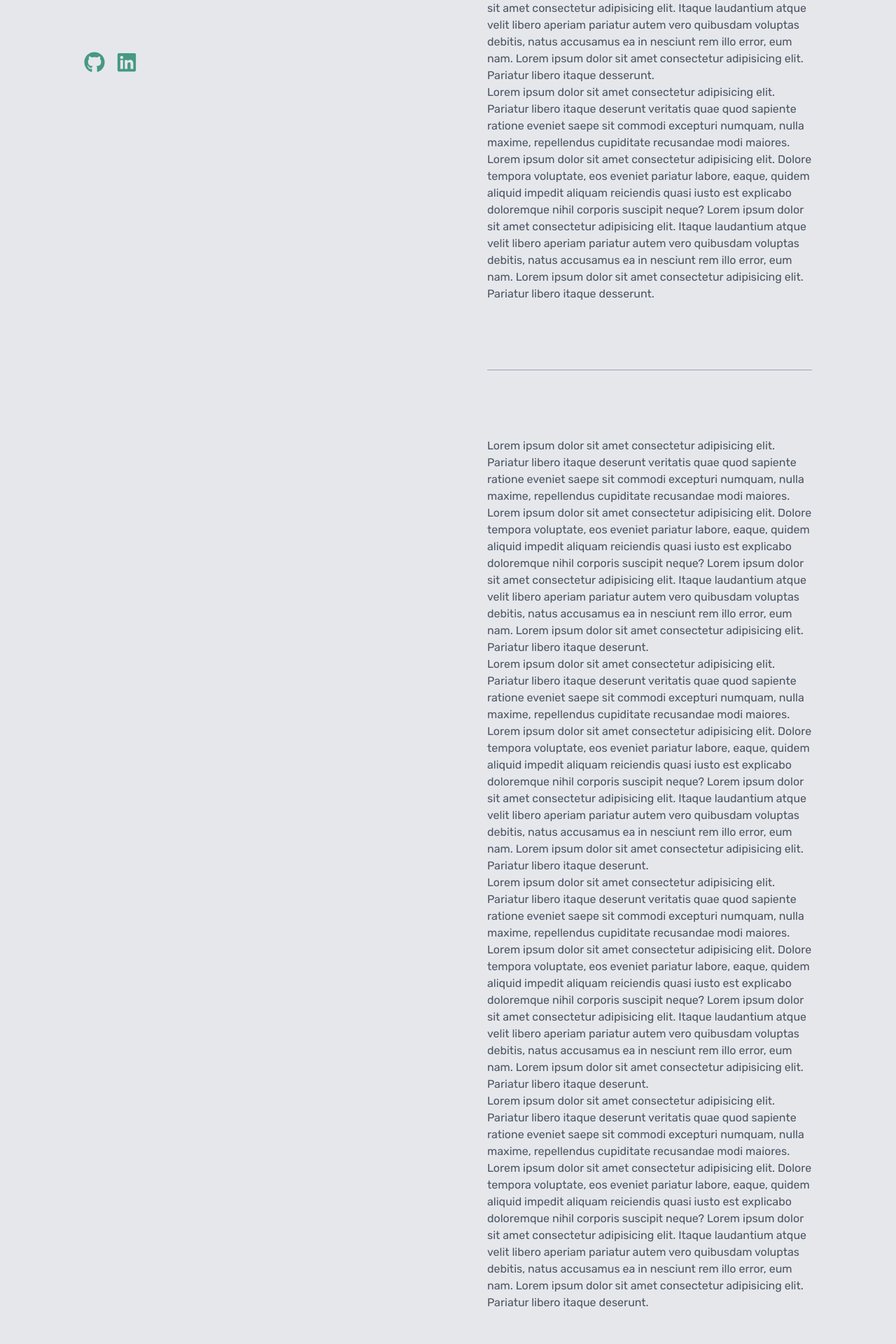
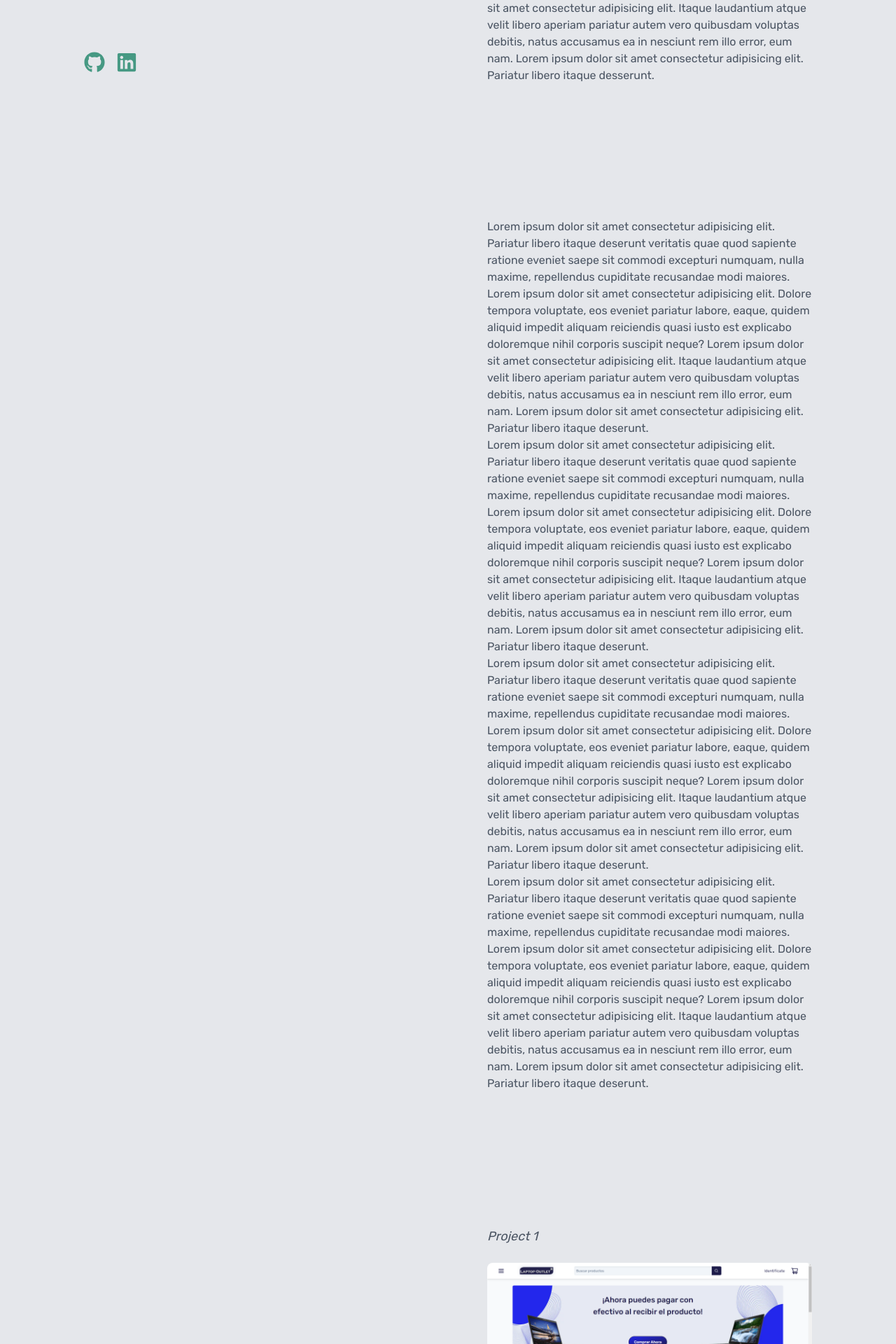
Before and after one commit to SelvinM/portfolio-website, a Next.js app: page / in a window 1280 px wide. Shown: the part 600-2520 px from the top of the page at 70% size. Built offline with nearby package versions, Linux system fonts and the light colour scheme.

Commit message:
solve issue with active section state on load

```diff
--- a/src/app/page.tsx
+++ b/src/app/page.tsx
@@ -1,8 +1,36 @@
-import Image from "next/image";
+import ProjectCard from "@/components/ProjectCard";
+
+const projects = [
+  {
+    title: "Project 1",
+    description:
+      "Lorem ipsum dolor sit amet consectetur adipisicing elit. Pariatur libero itaque deserunt veritatis quae quod sapiente ratione eveniet saepe sit commodi excepturi numquam, nulla maxime, repellendus cupiditate recusandae modi maiores. Lorem ipsum dolor sit amet consectetur adipisicing elit. Dolore tempora voluptate, eos eveniet pariatur labore, eaque, quidem aliquid impedit aliquam reiciendis quasi iusto est explicabo doloremque nihil corporis suscipit neque? Lorem ipsum dolor sit amet consectetur adipisicing elit. Itaque laudantium atque velit libero aperiam pariatur autem vero quibusdam voluptas debitis, natus accusamus ea in nesciunt rem illo error, eum nam. Lorem ipsum dolor sit amet consectetur adipisicing elit. Pariatur libero itaque desserunt.",
+    image: "/ecommerce.png",
+    website: "https://laptopoutlet.hn",
+    repo: "https://github.com/example",
+  },
+  {
+    title: "Project 2",
+    description:
+      "Lorem ipsum dolor sit amet consectetur adipisicing elit. Pariatur libero itaque deserunt veritatis quae quod sapiente ratione eveniet saepe sit commodi excepturi numquam, nulla maxime, repellendus cupiditate recusandae modi maiores. Lorem ipsum dolor sit amet consectetur adipisicing elit. Dolore tempora voluptate, eos eveniet pariatur labore, eaque, quidem aliquid impedit aliquam reiciendis quasi iusto est explicabo doloremque nihil corporis suscipit neque? Lorem ipsum dolor sit amet consectetur adipisicing elit. Itaque laudantium atque velit libero aperiam pariatur autem vero quibusdam voluptas debitis, natus accusamus ea in nesciunt rem illo error, eum nam. Lorem ipsum dolor sit amet consectetur adipisicing elit. Pariatur libero itaque desserunt.",
+    image: "/ecommerce.png",
+    website: "https://laptopoutlet.hn",
+    repo: "https://github.com/example",
+  },
+  {
+    title: "Project 3",
+    description:
+      "Lorem ipsum dolor sit amet consectetur adipisicing elit. Pariatur libero itaque deserunt veritatis quae quod sapiente ratione eveniet saepe sit commodi excepturi numquam, nulla maxime, repellendus cupiditate recusandae modi maiores. Lorem ipsum dolor sit amet consectetur adipisicing elit. Dolore tempora voluptate, eos eveniet pariatur labore, eaque, quidem aliquid impedit aliquam reiciendis quasi iusto est explicabo doloremque nihil corporis suscipit neque? Lorem ipsum dolor sit amet consectetur adipisicing elit. Itaque laudantium atque velit libero aperiam pariatur autem vero quibusdam voluptas debitis, natus accusamus ea in nesciunt rem illo error, eum nam. Lorem ipsum dolor sit amet consectetur adipisicing elit. Pariatur libero itaque desserunt.",
+    image: "/ecommerce.png",
+    website: "https://laptopoutlet.hn",
+    repo: "https://github.com/example",
+  },
+];
 export default function Home() {
   return (
-    <div className="space-y-12 lg:divide-y divide-gray-400 lg:space-y-0">
-      <div id="about-me" className="min-h-screen lg:py-24">
+    <div className="space-y-12 lg:space-y-0 scroll-smooth">
+      <section id="about-me" className="min-h-screen lg:py-24">
+        <p></p>
         <p>
           Lorem ipsum dolor sit amet consectetur adipisicing elit. Pariatur
           libero itaque deserunt veritatis quae quod sapiente ratione eveniet
@@ -31,22 +59,8 @@ export default function Home() {
           nam. Lorem ipsum dolor sit amet consectetur adipisicing elit. Pariatur
           libero itaque desserunt.
         </p>
-        <p>
-          Lorem ipsum dolor sit amet consectetur adipisicing elit. Pariatur
-          libero itaque deserunt veritatis quae quod sapiente ratione eveniet
-          saepe sit commodi excepturi numquam, nulla maxime, repellendus
-          cupiditate recusandae modi maiores. Lorem ipsum dolor sit amet
-          consectetur adipisicing elit. Dolore tempora voluptate, eos eveniet
-          pariatur labore, eaque, quidem aliquid impedit aliquam reiciendis
-          quasi iusto est explicabo doloremque nihil corporis suscipit neque?
-          Lorem ipsum dolor sit amet consectetur adipisicing elit. Itaque
-          laudantium atque velit libero aperiam pariatur autem vero quibusdam
-          voluptas debitis, natus accusamus ea in nesciunt rem illo error, eum
-          nam. Lorem ipsum dolor sit amet consectetur adipisicing elit. Pariatur
-          libero itaque desserunt.
-        </p>
-      </div>
-      <div id="experience" className="min-h-screen lg:py-24">
+      </section>
+      <section id="experience" className="min-h-screen lg:py-24">
         <h2 className="lg:hidden text-lg sm:text-xl md:text-2xl lg:text-3xl font-bold text-emerald-700 mb-6">
           Experience
         </h2>
@@ -106,45 +120,17 @@ export default function Home() {
           nam. Lorem ipsum dolor sit amet consectetur adipisicing elit. Pariatur
           libero itaque deserunt.
         </p>
-      </div>
-      <div id="projects" className="min-h-screen lg:pt-24">
+      </section>
+      <section id="projects" className="min-h-screen lg:pt-24">
         <h2 className="lg:hidden text-lg sm:text-xl md:text-2xl lg:text-3xl font-bold text-emerald-700 mb-6">
           Projects
         </h2>
-        <div className="text-sm">
-          <div>
-            <h5 className="text-lg italic mb-6">E-commerce website</h5>
-            <Image
-              src="/ecommerce.png"
-              width={1280}
-              height={720}
-              alt="Ecommerce"
-              className="rounded-lg mb-6"
-            />
-            <p className="mb-3">
-              Lorem ipsum dolor sit amet, consectetur adipisicing elit. Minus
-              deserunt velit eos cupiditate quidem nemo impedit aut, dolorum
-              officiis repudiandae fugiat adipisci voluptatum molestiae earum
-              recusandae beatae. Nostrum, quisquam mollitia.
-            </p>
-            <div className="space-x-3">
-              <a
-                href="#"
-                className="text-emerald-700 opacity-70 hover:opacity-100 font-bold"
-              >
-                Website
-              </a>
-              <span>/</span>
-              <a
-                href="#"
-                className="text-emerald-700 opacity-70 hover:opacity-100 font-bold"
-              >
-                Repo
-              </a>
-            </div>
-          </div>
+        <div className="text-sm space-y-12">
+          {projects.map((project, index) => (
+            <ProjectCard key={index} {...project} />
+          ))}
         </div>
-      </div>
+      </section>
     </div>
   );
 }
--- a/src/components/NavLinks.tsx
+++ b/src/components/NavLinks.tsx
@@ -7,35 +7,31 @@ type Props = {};
 
 const NavLinks = (props: Props) => {
   const [active, setActive] = useState(1);
-
   useEffect(() => {
     const handleScroll = () => {
       const aboutMeSection = document.getElementById("about-me");
       const experienceSection = document.getElementById("experience");
       const projectsSection = document.getElementById("projects");
-
       const scrollPosition = window.scrollY;
-
       if (
         aboutMeSection &&
+        experienceSection &&
         scrollPosition >= aboutMeSection.offsetTop &&
-        scrollPosition < (experienceSection?.offsetTop || 0)
+        scrollPosition < experienceSection.offsetTop
       ) {
         setActive(1);
       } else if (
         experienceSection &&
+        projectsSection &&
         scrollPosition >= experienceSection.offsetTop &&
-        scrollPosition < (projectsSection?.offsetTop || 0)
+        scrollPosition < projectsSection.offsetTop
       ) {
         setActive(2);
-      } else if (
-        projectsSection &&
-        scrollPosition >= projectsSection.offsetTop
-      ) {
+      } else {
         setActive(3);
       }
     };
-
+    handleScroll();
     window.addEventListener("scroll", handleScroll);
     return () => {
       window.removeEventListener("scroll", handleScroll);
@@ -43,7 +39,7 @@ const NavLinks = (props: Props) => {
   }, []);
 
   return (
-    <nav className="space-y-8 font-bold text-emerald-700 hidden lg:block scroll-smooth">
+    <nav className="space-y-8 font-bold text-emerald-700 hidden lg:block">
       <ul className="max-w-48">
         <Link href="#about-me" className="flex items-center group space-x-4">
           <span
--- a/src/components/ProjectCard.tsx
+++ b/src/components/ProjectCard.tsx
@@ -0,0 +1,42 @@
+import React from "react";
+import Image from "next/image";
+type Props = {
+  title: string;
+  description: string;
+  image: string;
+  website: string;
+  repo: string;
+};
+
+const ProjectCard = ({ description, image, repo, title, website }: Props) => {
+  return (
+    <div>
+      <h5 className="text-lg italic mb-6">{title}</h5>
+      <Image
+        src={image}
+        width={1280}
+        height={720}
+        alt={title}
+        className="rounded-lg mb-6"
+      />
+      <p className="mb-3">{description}</p>
+      <div className="space-x-3">
+        <a
+          href={website}
+          className="text-emerald-700 opacity-70 hover:opacity-100 font-bold"
+        >
+          Website
+        </a>
+        <span>/</span>
+        <a
+          href={repo}
+          className="text-emerald-700 opacity-70 hover:opacity-100 font-bold"
+        >
+          Repo
+        </a>
+      </div>
+    </div>
+  );
+};
+
+export default ProjectCard;
```
